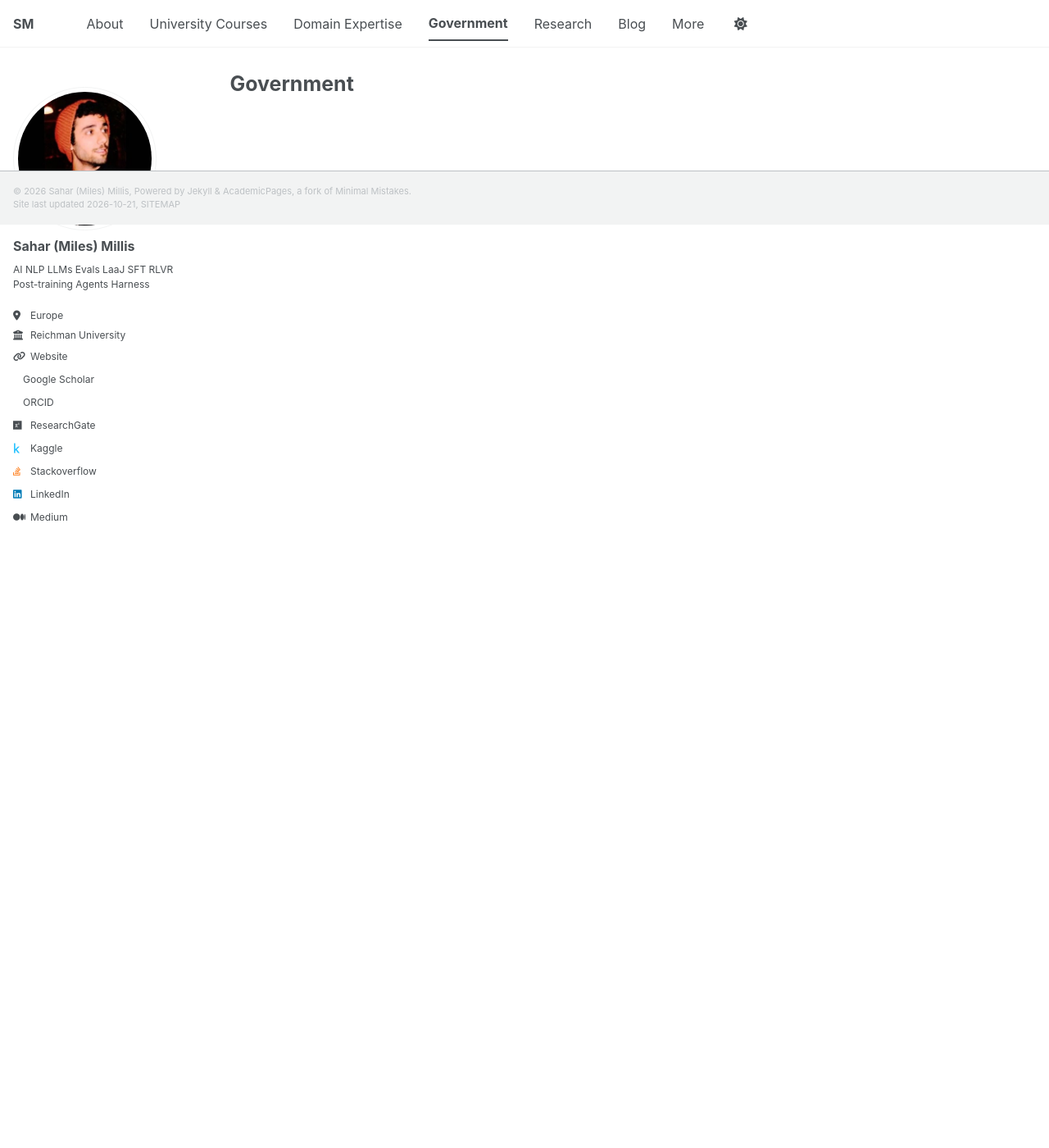
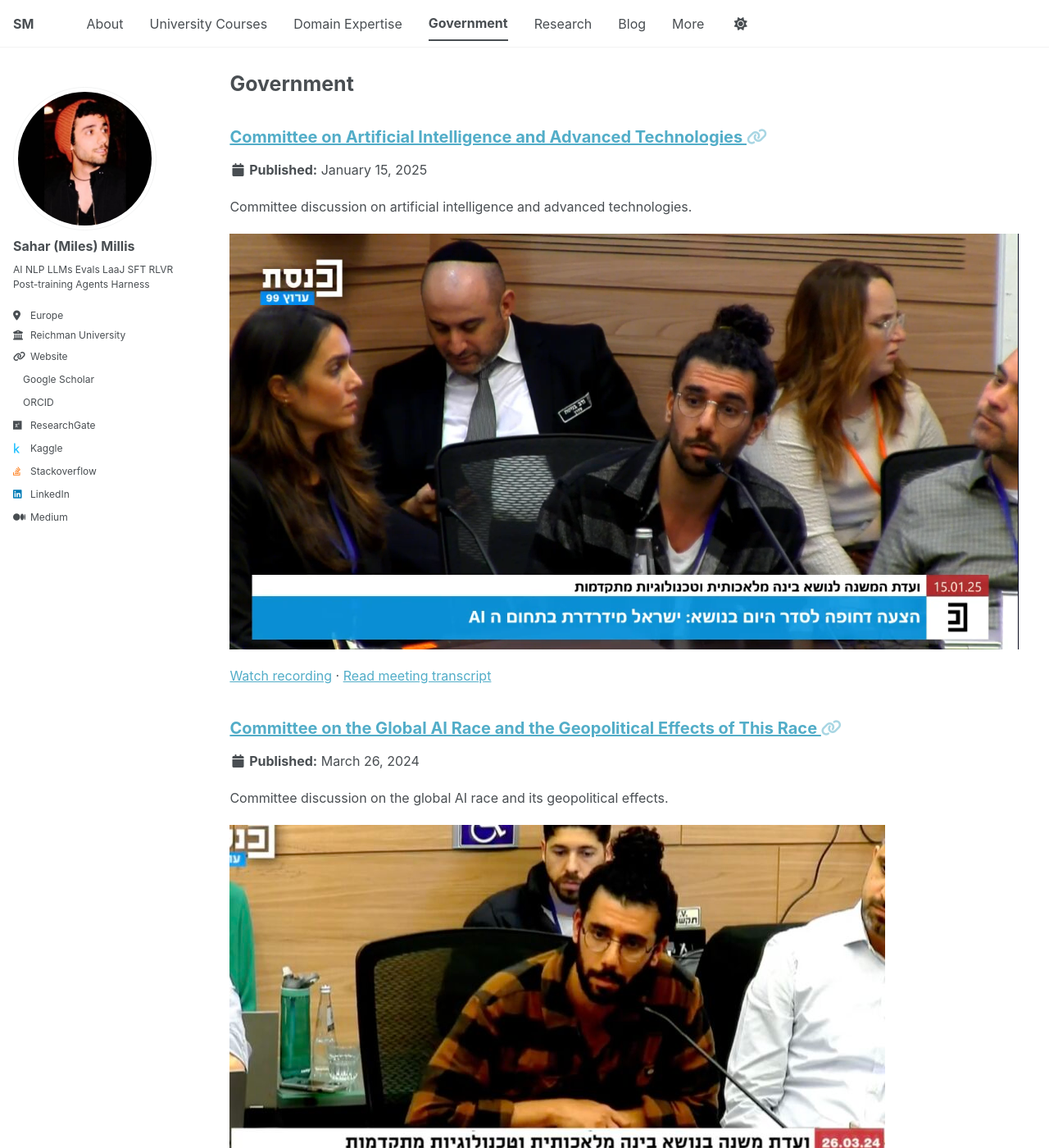
Before and after one commit to saharmilis/sahar.milis, a Jekyll site: the page built from _pages/government.html, in a window 1280 px wide and 1400 px high. Shown: the whole window at 82% size. Built offline with Jekyll 4.4.1, drawn with Linux system fonts in a browser that asks for light colours; a style sheet for code colours, icons or effects is not loaded; some of the changed text lies outside the part shown.

Commit message:
Add government committee appearances using portfolio entries

```diff
--- a/_pages/government.html
+++ b/_pages/government.html
@@ -5,16 +5,19 @@ permalink: /government/
 author_profile: true
 ---
 
+{% include base_path %}
+
 {% comment %}
-Add committee appearances in _talks with section: government.
-Use title, date, link, and header.teaser for the title, date, external URL, and image.
-Images under /images/ use a filename such as committee-photo.jpg.
-Keep unrelated talk samples in place; only matching entries appear here.
+Add Markdown entries in _portfolio with collection: portfolio and section: government.
+Use title and date for the heading and the date the event happened.
+Use excerpt for the short description, image, and any additional Markdown links,
+following the existing portfolio examples. A header.teaser image only appears in grid view.
+An optional link field makes the title point to an external page.
+Give each entry a permalink such as /government/committee-appearance/.
+Only entries marked section: government appear here; portfolio samples are preserved.
 {% endcomment %}
 
-{% assign government_talks = site.talks | where: "section", "government" | sort: "date" | reverse %}
-<div class="grid__wrapper">
-  {% for post in government_talks %}
-    {% include archive-single-talk.html type="grid" %}
-  {% endfor %}
-</div>
+{% assign government_entries = site.portfolio | where: "section", "government" | sort: "date" | reverse %}
+{% for post in government_entries %}
+  {% include archive-single.html %}
+{% endfor %}
--- /dev/null
+++ b/_portfolio/2024-03-26-global-ai-race.md
@@ -0,0 +1,24 @@
+---
+title: Committee on the Global AI Race and the Geopolitical Effects of This Race
+collection: portfolio
+section: government
+permalink: /government/2024-03-26-global-ai-race/
+date: 2024-03-26
+link: https://www.knesset.tv/committees/the-science-and-technology-committee/video/65323/
+excerpt: |
+  Committee discussion on the global AI race and its geopolitical effects.
+
+  ![Committee on the Global AI Race, March 26, 2024](/images/march26-2024.jpeg)
+
+  ![Additional photo from the Committee on the Global AI Race, March 26, 2024](/images/march26-2024_2.jpg)
+
+  [Watch recording](https://www.knesset.tv/committees/the-science-and-technology-committee/video/65323/) · [Read meeting transcript](https://oknesset.org/meetings/2/2/2215269.html)
+---
+
+Committee discussion on the global AI race and its geopolitical effects.
+
+![Committee on the Global AI Race, March 26, 2024](/images/march26-2024.jpeg)
+
+![Additional photo from the Committee on the Global AI Race, March 26, 2024](/images/march26-2024_2.jpg)
+
+[Watch recording](https://www.knesset.tv/committees/the-science-and-technology-committee/video/65323/) · [Read meeting transcript](https://oknesset.org/meetings/2/2/2215269.html)
--- /dev/null
+++ b/_portfolio/2025-01-15-ai-advanced-technologies.md
@@ -0,0 +1,20 @@
+---
+title: Committee on Artificial Intelligence and Advanced Technologies
+collection: portfolio
+section: government
+permalink: /government/2025-01-15-ai-advanced-technologies/
+date: 2025-01-15
+link: https://www.knesset.tv/committees/the-science-and-technology-committee/video/79945/
+excerpt: |
+  Committee discussion on artificial intelligence and advanced technologies.
+
+  ![Committee on Artificial Intelligence and Advanced Technologies, January 15, 2025](/images/jan15-2025.png)
+
+  [Watch recording](https://www.knesset.tv/committees/the-science-and-technology-committee/video/79945/) · [Read meeting transcript](https://oknesset.org/meetings/2/2/2225866.html)
+---
+
+Committee discussion on artificial intelligence and advanced technologies.
+
+![Committee on Artificial Intelligence and Advanced Technologies, January 15, 2025](/images/jan15-2025.png)
+
+[Watch recording](https://www.knesset.tv/committees/the-science-and-technology-committee/video/79945/) · [Read meeting transcript](https://oknesset.org/meetings/2/2/2225866.html)
```
